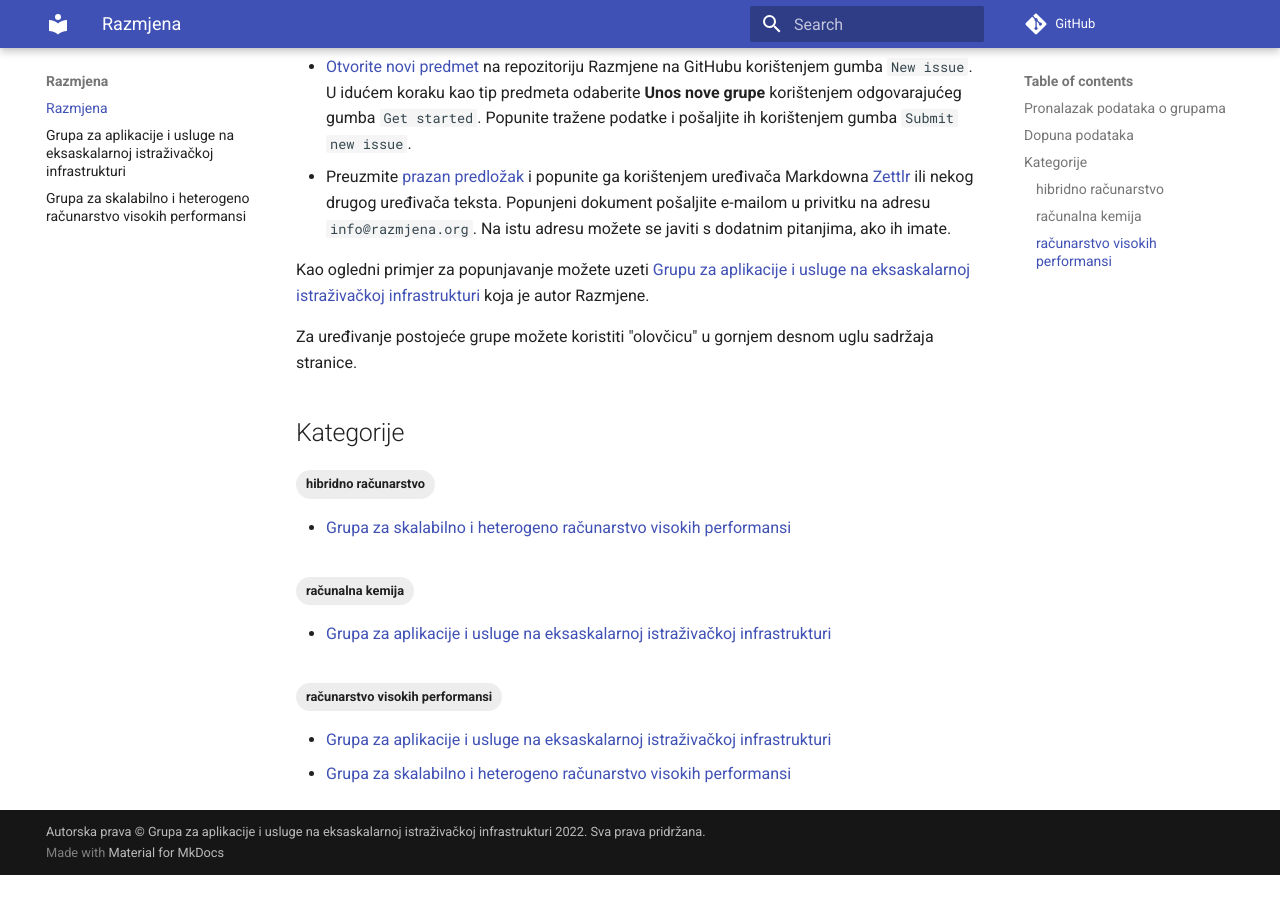
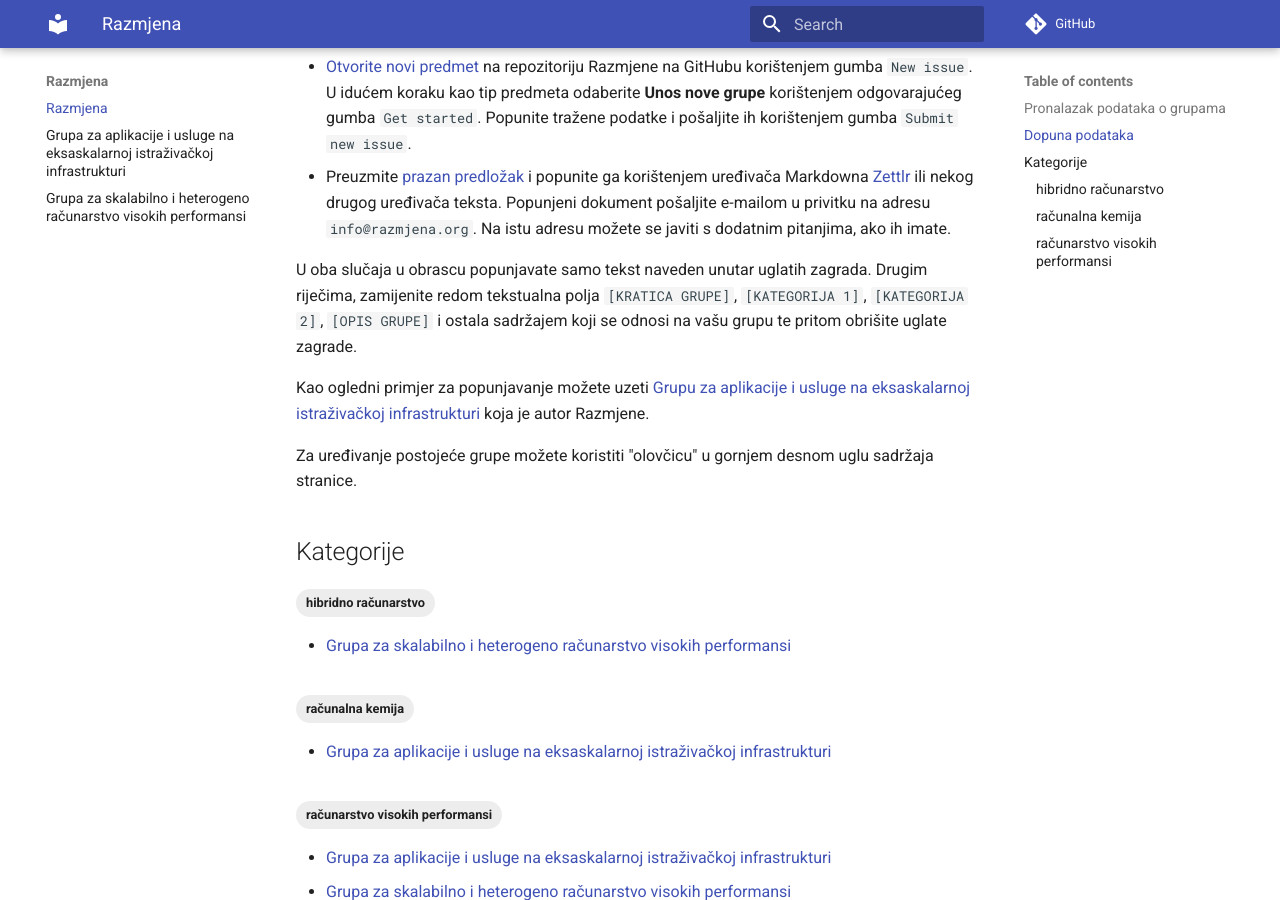
Before and after one commit to razmjena/razmjena.github.io, an MkDocs documentation site: the page built from docs/index.md, in a window 1280 px wide and 900 px high, scrolled down 570 px. Built offline with MkDocs 1.6.1 and Material for MkDocs 9.7.7, drawn with Linux system fonts in a browser that asks for light colours; comment, search, counter and statistics services are not loaded; before the commit the page ends 1445 px from its top, so only the background shows below that.

Commit message:
Clarify the role of []  when adding a new group

```diff
--- a/docs/index.md
+++ b/docs/index.md
@@ -15,6 +15,8 @@ Postoje dvije mogućnosti za unos nove grupe na Razmjenu:
 - [Otvorite novi predmet](https://github.com/razmjena/razmjena/issues) na repozitoriju Razmjene na GitHubu korištenjem gumba `New issue`. U idućem koraku kao tip predmeta odaberite **Unos nove grupe** korištenjem odgovarajućeg gumba `Get started`. Popunite tražene podatke i pošaljite ih korištenjem gumba `Submit new issue`.
 - Preuzmite [prazan predložak](https://raw.githubusercontent.com/razmjena/razmjena/main/.github/ISSUE_TEMPLATE/novi-unos.md) i popunite ga korištenjem uređivača Markdowna [Zettlr](https://www.zettlr.com/) ili nekog drugog uređivača teksta. Popunjeni dokument pošaljite e-mailom u privitku na adresu `info@razmjena.org`. Na istu adresu možete se javiti s dodatnim pitanjima, ako ih imate.
 
+U oba slučaja u obrascu popunjavate samo tekst naveden unutar uglatih zagrada. Drugim riječima, zamijenite redom tekstualna polja `[KRATICA GRUPE]`, `[KATEGORIJA 1]`, `[KATEGORIJA 2]`, `[OPIS GRUPE]` i ostala sadržajem koji se odnosi na vašu grupu te pritom obrišite uglate zagrade.
+
 Kao ogledni primjer za popunjavanje možete uzeti [Grupu za aplikacije i usluge na eksaskalarnoj istraživačkoj infrastrukturi](gaseri.md) koja je autor Razmjene.
 
 Za uređivanje postojeće grupe možete koristiti "olovčicu" u gornjem desnom uglu sadržaja stranice.
```
